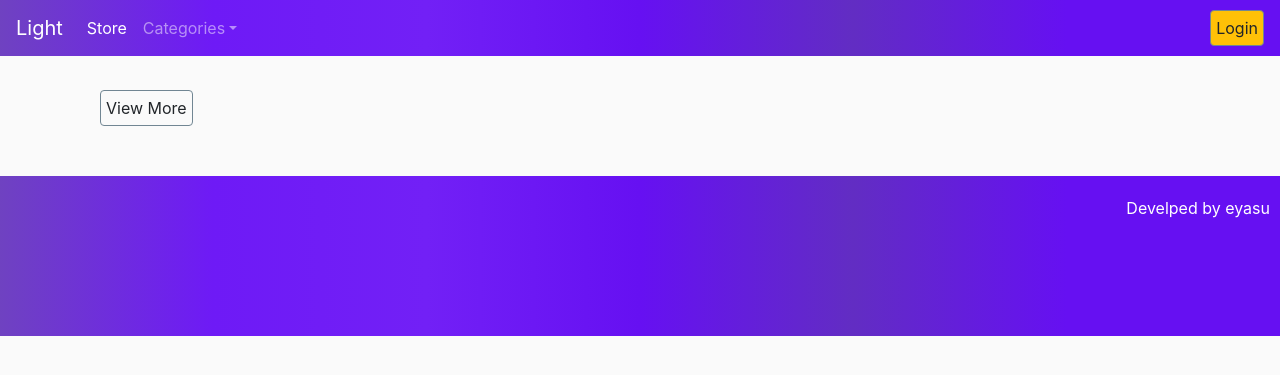
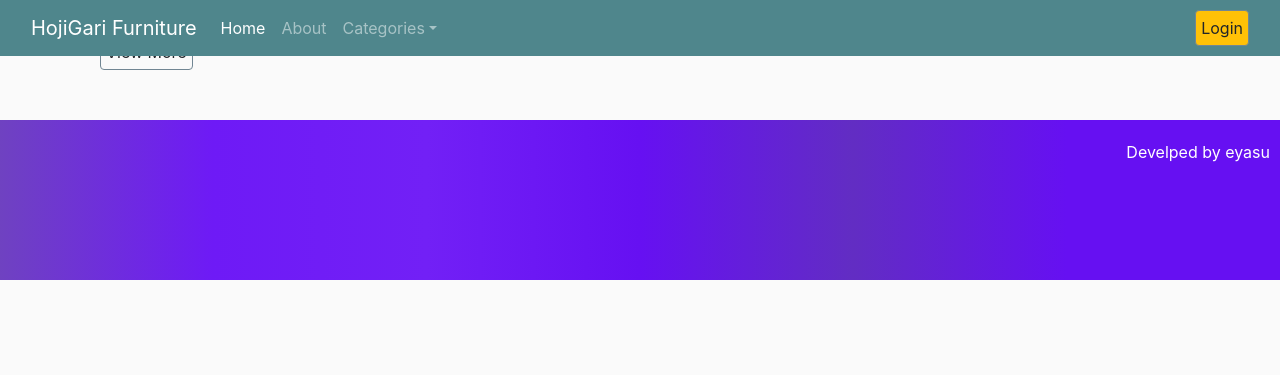
Before and after one commit to TheSecondChance/PortfolioFurniture, a Django app: page / in a window 1280 px wide. Shown: the top 375 px of the page. Run offline with Django 5.2, Linux system fonts and the light colour scheme; data that the repository does not hold is empty; some libraries are stand-ins or nearby versions.

Commit message:
Fix navbar and modifiy UI

```diff
--- a/Portfolio/furniture/templates/store/content.html
+++ b/Portfolio/furniture/templates/store/content.html
@@ -1,5 +1,5 @@
 {% extends "store/base.html" %}
-{% load static %}.
+{% load static %}
 {% block content %}
 
 {% if user.is_authenticated %}
--- a/Portfolio/furniture/templates/store/home.html
+++ b/Portfolio/furniture/templates/store/home.html
@@ -3,5 +3,6 @@
 {% block content %}
     <div class="adn">
         <h1>working...</h1>
+        <h5>not work...</h5>
     </div>
 {% endblock content %}
--- a/Portfolio/furniture/templates/store/navbar.html
+++ b/Portfolio/furniture/templates/store/navbar.html
@@ -1,35 +1,32 @@
 {% load static %}
-    <nav class="navbar navbar-expand-lg navbar-dark bg-dark mai">
-        <a class="navbar-brand" href="{% url 'content' %}">Light</a>
-        <button class="navbar-toggler" type="button" data-toggle="collapse" data-target="#navbarSupportedContent" aria-controls="navbarSupportedContent" aria-expanded="false" aria-label="Toggle navigation">
+<nav class="navbar navbar-expand-lg navbar-dark bg-dark mNavbar fixed-top">
+    <div class="container-fluid">
+        <a class="navbar-brand" href="{% url 'content' %}">HojiGari Furniture</a>
+        <button class="navbar-toggler" type="button" data-bs-toggle="collapse" data-bs-target="#navbarSupportedContent" aria-controls="navbarSupportedContent" aria-expanded="false" aria-label="Toggle navigation">
         <span class="navbar-toggler-icon"></span>
         </button>
-
         <div class="collapse navbar-collapse" id="navbarSupportedContent">
-          <ul class="navbar-nav mr-auto">
-            <li class="nav-item active">
-              <a class="nav-link" href="{% url 'content' %}">Store <span class="sr-only">(current)</span></a>
+                <ul class="navbar-nav me-auto mb-2 mb-lg-0">
+                    <li class="nav-item">
+                    <a class="nav-link active" aria-current="page" href="{% url 'home' %}">Home</a>
                     </li>
-          </ul>
-
-            <ul class="navbar-nav me-auto mb-2 mb-lg-0 ms-lg-4 container">
+                    <li class="nav-item">
+                    <a class="nav-link" href="#">About</a>
+                    </li>
                     <li class="nav-item dropdown">
-                    <a class="nav-link dropdown-toggle" id="navbarDropdown" href="#" role="button" data-bs-toggle="dropdown" aria-expanded="false">Categories</a>
-                    <ul class="dropdown-menu" aria-labelledby="navbarDropdown">
-                      <li><hr class="dropdown-divider" /></li>
-                        <li class="dropdown-item"><a class="btn" type="button" href="{% url 'content' %}">All</a></li>
+                    <a class="nav-link dropdown-toggle" href="#" role="button" data-bs-toggle="dropdown" aria-expanded="false">Categories</a>
+                    <ul class="dropdown-menu">
+                        <li> <a class="dropdown-item" href="{% url 'content' %}">All</a></li>
+                        <li><hr class="dropdown-divider"></li>
 
                         {% for cate in categories %}
-                        <li class="dropdown-item">
-                            <a href="{% url 'content' %}?category={{ cate.name }}" class="btn btn-outline-secondary add-btn" type="button">{{ cate.name }}</a>
+                        <li><a class="dropdown-item" href="{% url 'content' %}?category={{ cate.name }}">{{ cate.name }}</a></li>
+                        {% endfor %}
+                    </ul>
                     </li>
-                        {% endfor %}
 
                 </ul>
-                </li>
-            </ul>
         </div>
-
         <div class="form-inline my-2 my-lg-0">
             {% if user.is_authenticated %}
                 <a href="{% url 'logout' %}"class="btn btn-warning">Logout</a>
@@ -40,7 +37,6 @@
              {% else %}
              <a href="{% url 'login' %}"class="btn btn-warning">Login</a>
              {% endif %}
-
         </div>
     </div>
 </nav>
```
Also changed, not shown: Portfolio/furniture/templates/store/cart.html (deleted, +0 -52 lines). Lines whose indentation alone changed are shown as unchanged.
